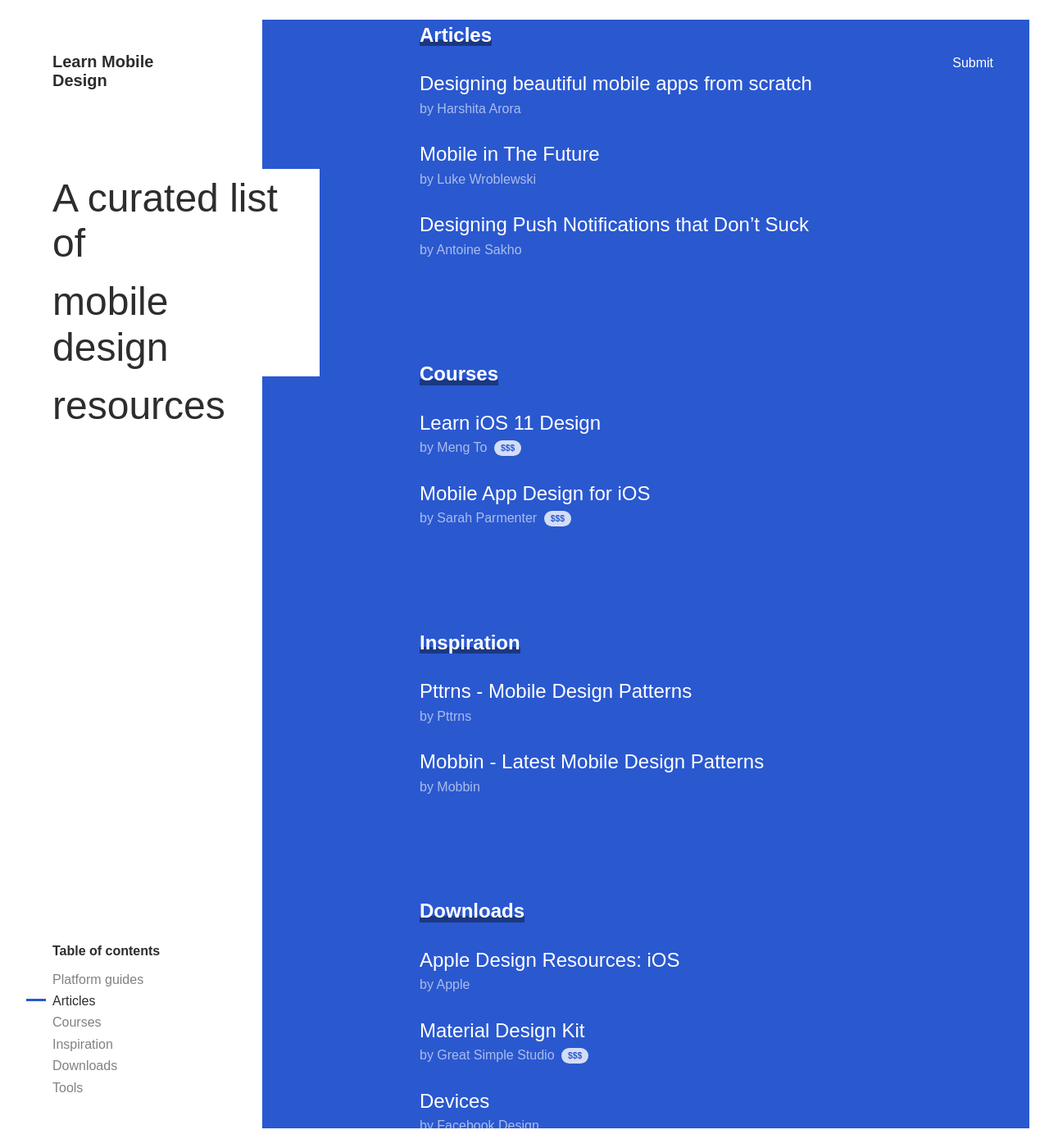
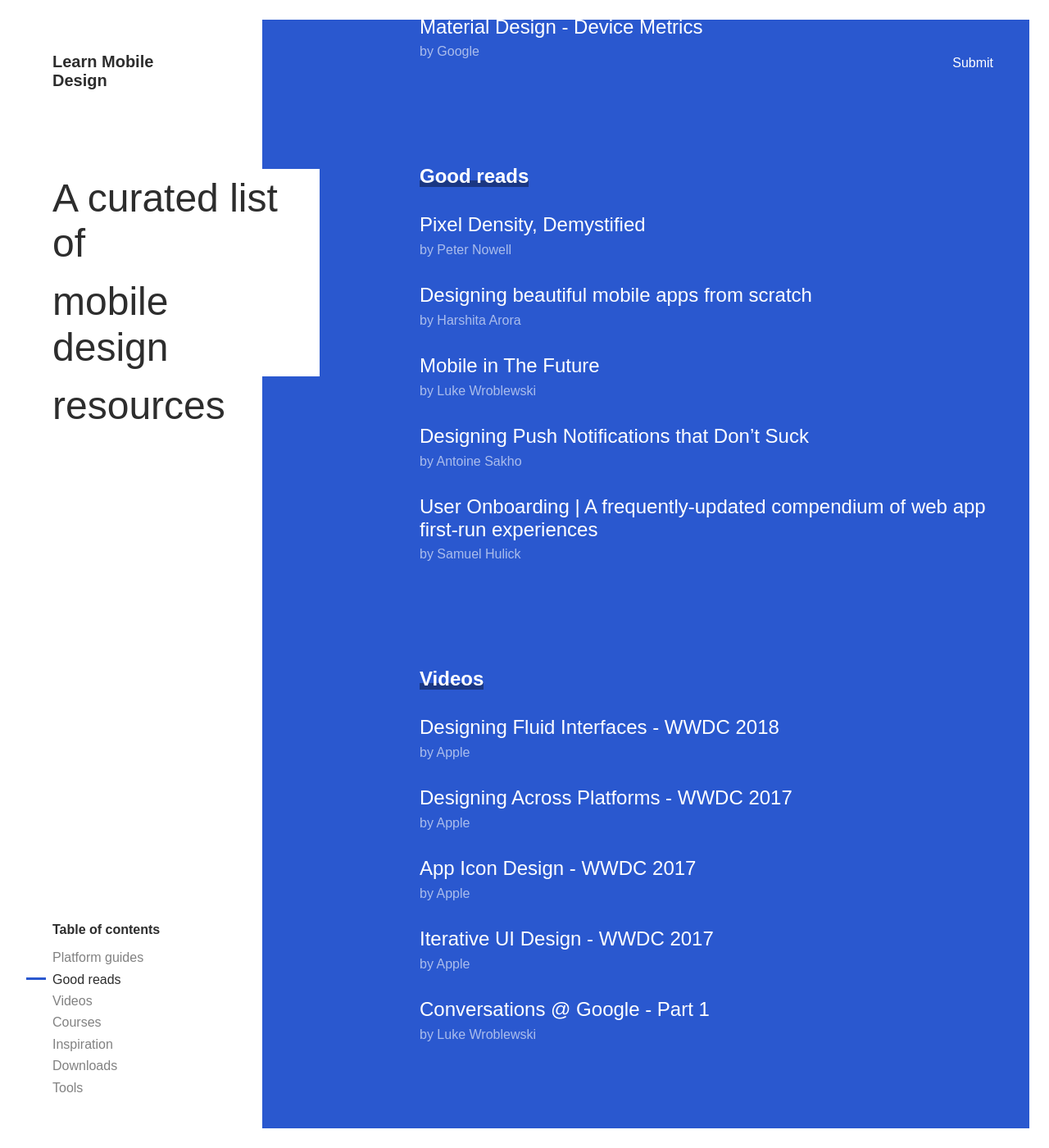
Before and after one commit to jonrundle/learn-mobile-design, a Jekyll site: the page built from index.md, in a window 1280 px wide and 1400 px high, scrolled down 577 px. Shown: the whole window at 82% size. Built offline with Jekyll 4.4.1, drawn with Linux system fonts in a browser that asks for light colours; nearby versions of some CDN libraries; some web fonts are replaced; some of the changed text lies outside the part shown.

Commit message:
Adding more links

```diff
--- a/_data/links.yml
+++ b/_data/links.yml
@@ -13,10 +13,22 @@
       author: "Ivo Mynttinen"
       url: "https://ivomynttinen.com/blog/ios-design-guidelines"
       paid: false
+    - title: "The Ultimate Guide To iPhone Resolutions"
+      author: "PaintCode"
+      url: "https://www.paintcodeapp.com/news/ultimate-guide-to-iphone-resolutions"
+      paid: false
+    - title: "Material Design - Device Metrics"
+      author: "Google"
+      url: "https://material.io/tools/devices/"
+      paid: false
 
-- category: "Articles"
-  nav: "articles"
+- category: "Good reads"
+  nav: "reads"
   items:
+    - title: "Pixel Density, Demystified"
+      author: "Peter Nowell"
+      url: "https://medium.com/@pnowelldesign/pixel-density-demystified-a4db63ba2922"
+      paid: false
     - title: "Designing beautiful mobile apps from scratch"
       author: "Harshita Arora"
       url: "https://medium.freecodecamp.org/designing-beautiful-mobile-apps-from-scratch-1a3441ebd604"
@@ -28,6 +40,34 @@
     - title: "Designing Push Notifications that Don’t Suck"
       author: "Antoine Sakho"
       url: "https://medium.com/@antoinesakho/designing-push-notifications-that-dont-suck-af6aaa0ea85"
+      paid: false
+    - title: "User Onboarding | A frequently-updated compendium of web app first-run experiences"
+      author: "Samuel Hulick"
+      url: "https://www.useronboard.com"
+      paid: false
+
+- category: "Videos"
+  nav: "videos"
+  items:
+    - title: "Designing Fluid Interfaces - WWDC 2018"
+      author: "Apple"
+      url: "https://developer.apple.com/videos/play/wwdc2018/803/"
+      paid: false
+    - title: "Designing Across Platforms - WWDC 2017"
+      author: "Apple"
+      url: "https://developer.apple.com/videos/play/wwdc2017/804/"
+      paid: false
+    - title: "App Icon Design - WWDC 2017"
+      author: "Apple"
+      url: "https://developer.apple.com/videos/play/wwdc2017/822/"
+      paid: false
+    - title: "Iterative UI Design - WWDC 2017"
+      author: "Apple"
+      url: "https://developer.apple.com/videos/play/wwdc2016/805/"
+      paid: false
+    - title: "Conversations @ Google - Part 1"
+      author: "Luke Wroblewski"
+      url: "https://www.youtube.com/watch?v=OkeJg92PA4E"
       paid: false
 
 - category: "Courses"
@@ -41,6 +81,10 @@
       author: "Sarah Parmenter"
       url: "https://teamtreehouse.com/library/mobile-app-design-for-ios"
       paid: true
+    - title: "Material Design for Android Developers"
+      author: "Google"
+      url: "https://www.udacity.com/course/material-design-for-android-developers--ud862"
+      paid: false
 
 - category: "Inspiration"
   nav: "inspiration"
@@ -53,6 +97,14 @@
       author: "Mobbin"
       url: "https://mobbin.design"
       paid: false
+    - title: "Underbite - iOS Design Inspiration"
+      author: "Underbite"
+      url: "https://www.underbite.co"
+      paid: false
+    - title: "iOS Icon Gallery"
+      author: "Jim Nielsen"
+      url: "https://www.iosicongallery.com/"
+      paid: false
 
 - category: "Downloads"
   nav: "downloads"
@@ -61,13 +113,25 @@
       author: "Apple"
       url: "https://developer.apple.com/design/resources/"
       paid: false
+    - title: "iOS Design Kit"
+      author: "Great Simple Studio"
+      url: "https://iosdesignkit.io/ios-11-gui/"
+      paid: false
     - title: "Material Design Kit"
       author: "Great Simple Studio"
       url: "https://materialdesignkit.com"
       paid: true
+    - title: "Android Asset Studio"
+      author: "Roman Nurik"
+      url: "https://romannurik.github.io/AndroidAssetStudio/"
+      paid: false
     - title: "Devices"
       author: "Facebook Design"
       url: "https://facebook.design/devices"
+      paid: false
+    - title: "Sketchize: Free Wireframing Sheets"
+      author: "Sketchize"
+      url: "https://sketchize.com"
       paid: false
 
 - category: "Tools"
@@ -85,3 +149,15 @@
       author: "Framer"
       url: "https://framer.com"
       paid: true
+    - title: "Principle - Animated Design"
+      author: "Principle"
+      url: "http://principleformac.com"
+      paid: true
+    - title: "Invision - Digital product design, workflow & collaboration"
+      author: "Invision"
+      url: "https://www.invisionapp.com"
+      paid: false
+    - title: "Shotsapp - Create beautiful device mockup presentation"
+      author: "Shotsapp"
+      url: "https://shotsnapp.com"
+      paid: false
--- a/assets/scripts/main.js
+++ b/assets/scripts/main.js
@@ -13,7 +13,7 @@
 $(".js-nav-link").click(function(e) {
     e.preventDefault();
     var aid = $(this).attr("href");
-    $('html,body').animate({scrollTop: $(aid).offset().top},'slow');
+    $('html,body').animate({scrollTop: $(aid).offset().top},'fast');
     setCurrentNav();
 });
 
```
